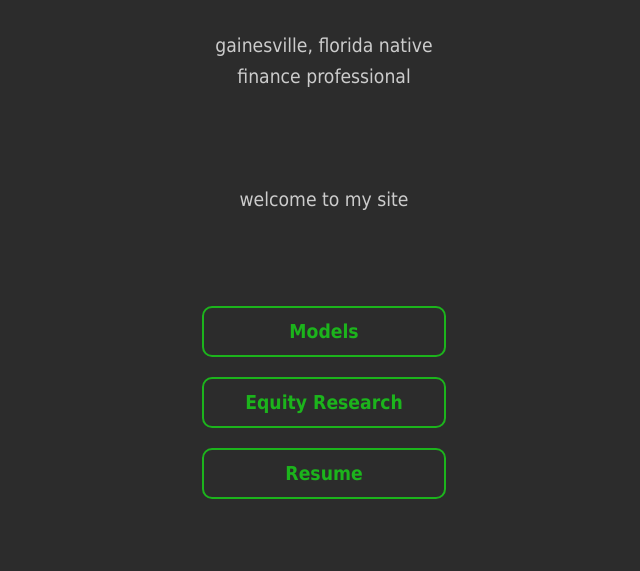
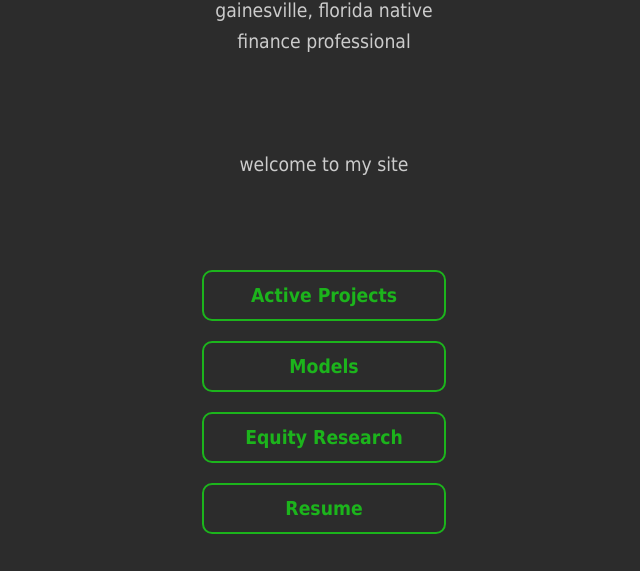
Before and after one commit to jameelbrannon/jameelbrannon, a plain HTML site: page index.html in a window 1280 px wide. Shown: the part 229-800 px from the top of the page, without its empty margins (316-956 px from the left). Drawn offline with Linux system fonts and the light colour scheme.

Commit message:
Update index.html

```diff
--- a/index.html
+++ b/index.html
@@ -17,6 +17,7 @@
     </p>
 
     <div class="links">
+      <a href="projects.html">Active Projects</a>
       <a href="https://github.com/jameelbrannon/er_models" target="_blank">Models</a>
       <a href="research.html">Equity Research</a>
       <a href="resume.pdf" target="_blank">Resume</a>
```
